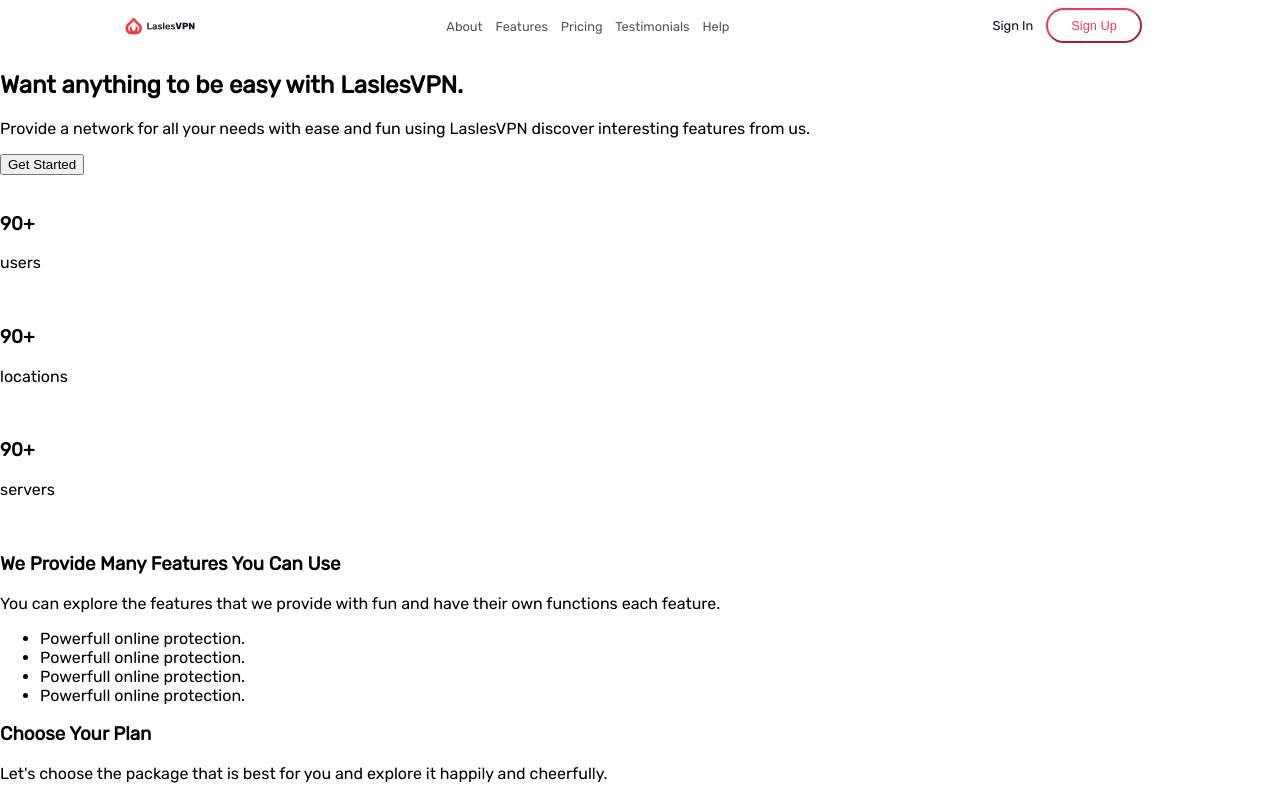
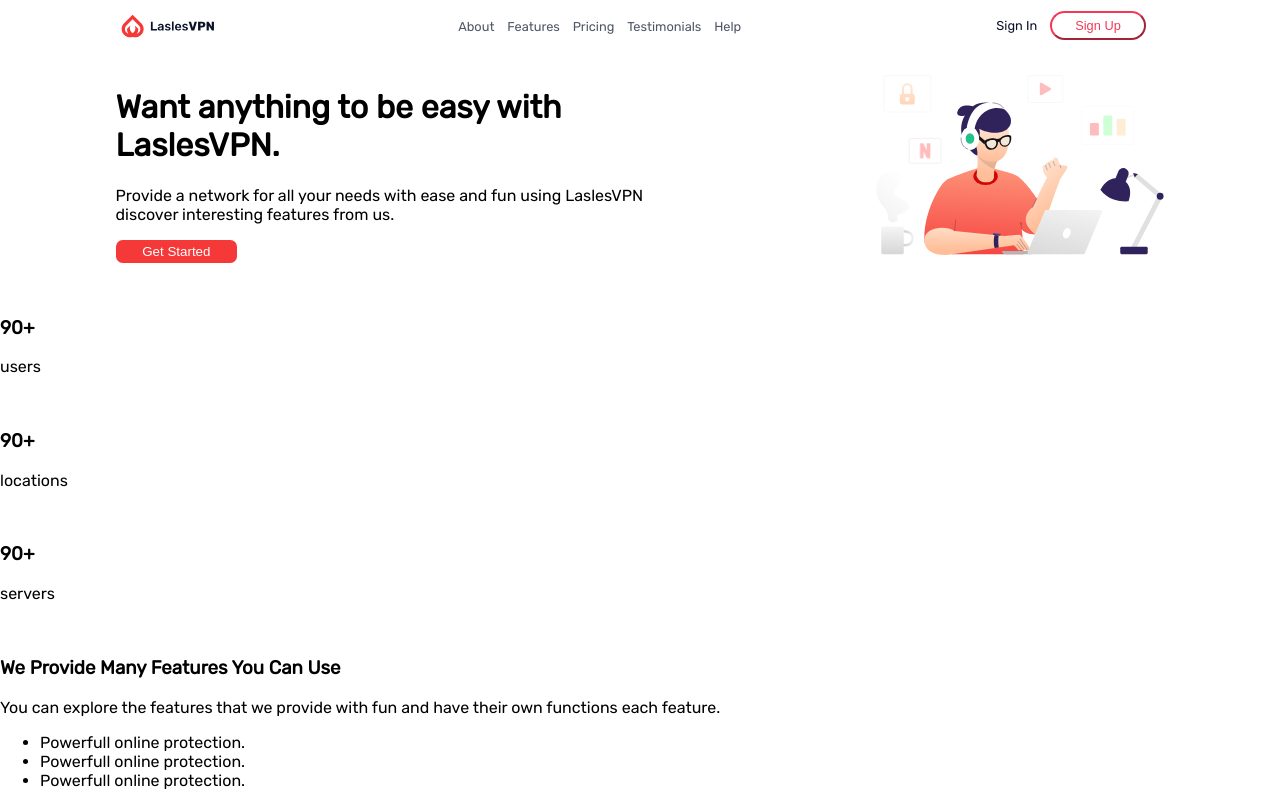
Before and after one commit to prudhviraj-793/RAB, a React (Create React App) app: page / in a window 1280 px wide. Shown: the top 791 px of the page. Built offline with nearby package versions, Linux system fonts and the light colour scheme.

Commit message:
summary completed

```diff
--- a/src/components/Summery.js
+++ b/src/components/Summery.js
@@ -1,15 +1,19 @@
 import React from "react";
+import styles from "../styles/Summary.module.css";
+import ill1 from "../Assets/Illustration 1.svg";
 
 function Summery() {
   return (
-    <div>
-      <h2>Want anything to be easy with LaslesVPN.</h2>
-      <p>
-        Provide a network for all your needs with ease and fun using LaslesVPN
-        discover interesting features from us.
-      </p>
-      <img src="" alt="" />
-      <button>Get Started</button>
+    <div className={styles.container}>
+      <div className={styles.content}>
+        <h1>Want anything to be easy with LaslesVPN.</h1>
+        <p>
+          Provide a network for all your needs with ease and fun using LaslesVPN
+          discover interesting features from us.
+        </p>
+        <button>Get Started</button>
+      </div>
+      <img src={ill1} alt="ill1" />
     </div>
   );
 }
--- a/src/styles/Navbar.module.css
+++ b/src/styles/Navbar.module.css
@@ -2,6 +2,10 @@
   display: flex;
   align-items: center;
   justify-content: space-around;
+}
+
+.header img {
+  height: 1.5em;
 }
 
 .navContainer {
@@ -12,21 +16,21 @@
 .navContainer a {
   color: #4f5665;
   margin-right: 1em;
-  font-size: 0.8em;
+  font-size: 0.8rem;
   line-height: 0.5em;
 }
 
 .buttonConatiner a {
   margin-right: 1em;
-  font-size: 0.8em;
+  font-size: 0.8rem;
   text-decoration: none;
   color: #0b132a;
 }
 
 .buttonConatiner button {
-  padding: 0.6em;
+  padding: 0.4em 1.4em;
   width: 7.5em;
-  font-size: 0.8em;
+  font-size: 0.8rem;
   border-radius: 1.5em;
   border-color: #f53855;
   background-color: white;
--- /dev/null
+++ b/src/styles/Summary.module.css
@@ -0,0 +1,22 @@
+.container {
+  display: flex;
+  justify-content: space-around;
+  padding: 1em;
+}
+
+.content {
+  width: 45%;
+}
+
+.container button {
+  background-color: #f53838;
+  color: #ffffff;
+  border-radius: 0.5em;
+  border: #f53838;
+  padding: 0.3em 2em;
+}
+
+.conatiner img {
+  width: 45%;
+  height: 30%;
+}
```
